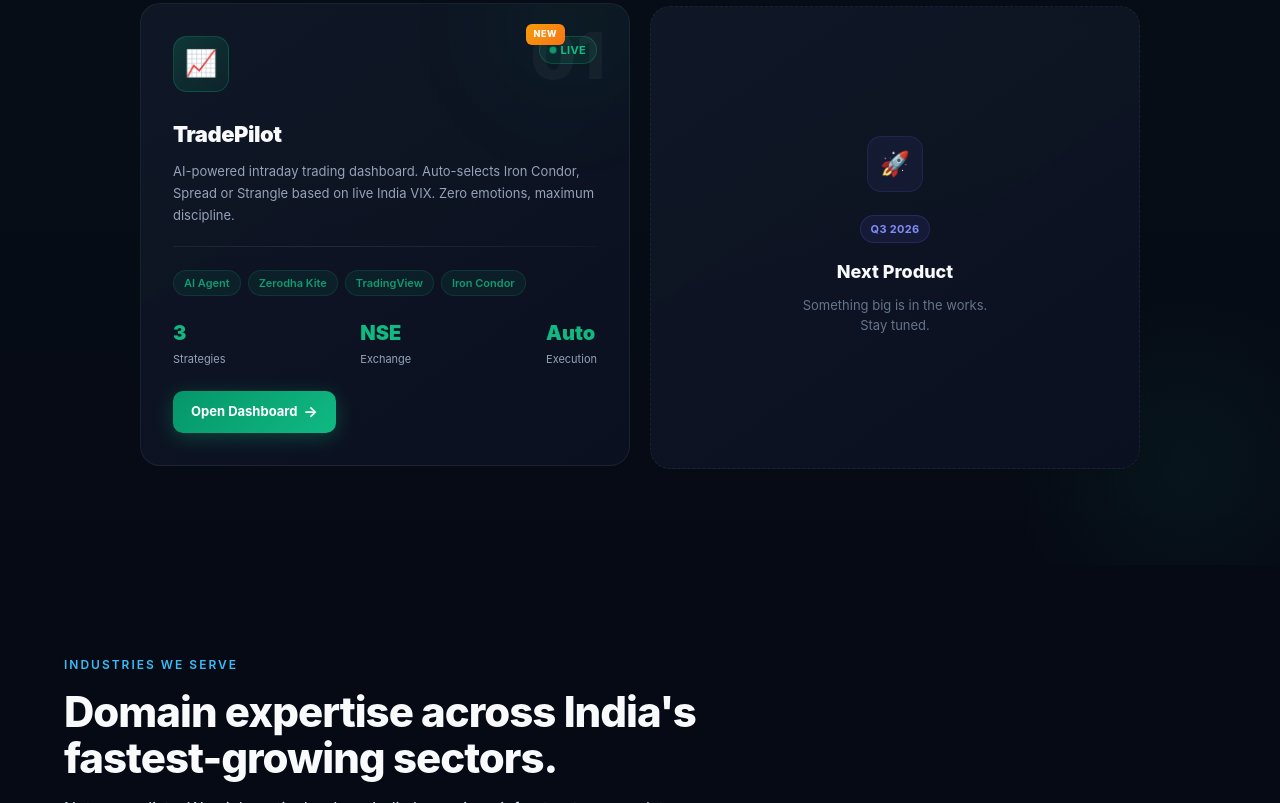
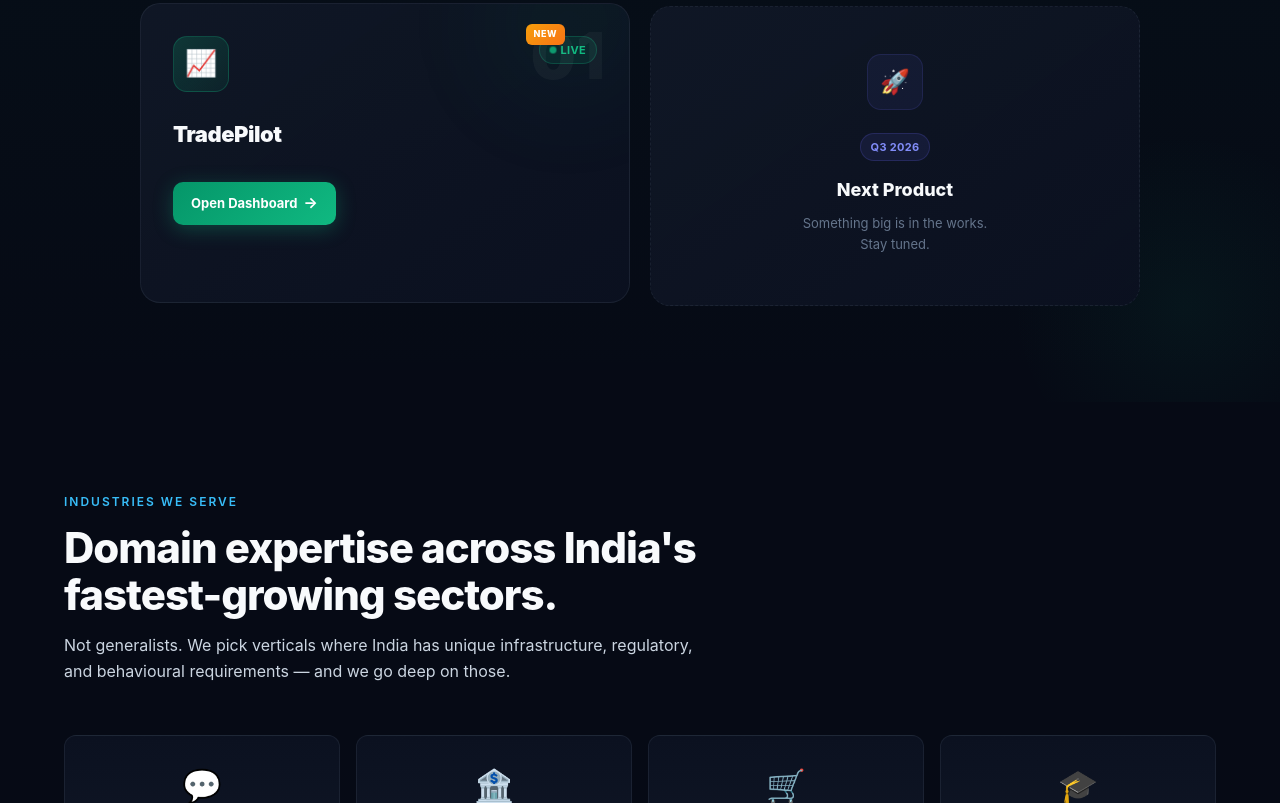
Before and after one commit to GOneTechnologies/nxtspacelabs-website, a plain HTML site: page index.html in a window 1280 px wide. Shown: the part 2799-3602 px from the top of the page. Drawn offline with Linux system fonts and the light colour scheme.

Commit message:
Simplify TradePilot card — remove description, tags and stats

```diff
--- a/index.html
+++ b/index.html
@@ -1062,30 +1062,6 @@
           </span>
         </div>
         <div style="font-size:22px;font-weight:900;letter-spacing:-.5px;margin-bottom:8px;">TradePilot</div>
-        <div style="font-size:13px;color:var(--muted);line-height:1.7;margin-bottom:16px;">
-          AI-powered intraday trading dashboard. Auto-selects Iron Condor, Spread or Strangle based on live India VIX. Zero emotions, maximum discipline.
-        </div>
-        <div class="prod-shimmer-line"></div>
-        <div style="display:flex;flex-wrap:wrap;gap:4px;margin-bottom:8px;">
-          <span class="prod-tag prod-tag-green">AI Agent</span>
-          <span class="prod-tag prod-tag-green">Zerodha Kite</span>
-          <span class="prod-tag prod-tag-green">TradingView</span>
-          <span class="prod-tag prod-tag-green">Iron Condor</span>
-        </div>
-        <div style="display:flex;align-items:center;justify-content:space-between;margin-top:18px;">
-          <div>
-            <div style="font-size:20px;font-weight:900;color:#10B981;">3</div>
-            <div style="font-size:11px;color:var(--muted);">Strategies</div>
-          </div>
-          <div>
-            <div style="font-size:20px;font-weight:900;color:#10B981;">NSE</div>
-            <div style="font-size:11px;color:var(--muted);">Exchange</div>
-          </div>
-          <div>
-            <div style="font-size:20px;font-weight:900;color:#10B981;">Auto</div>
-            <div style="font-size:11px;color:var(--muted);">Execution</div>
-          </div>
-        </div>
         <div class="prod-cta prod-cta-green">
           Open Dashboard <span style="font-size:15px;">→</span>
         </div>
```
